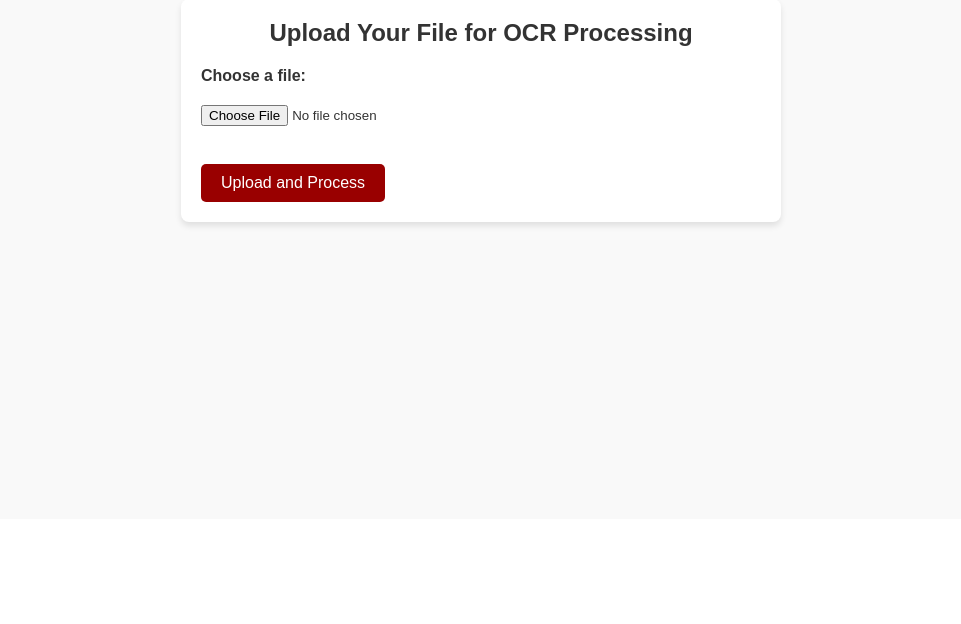
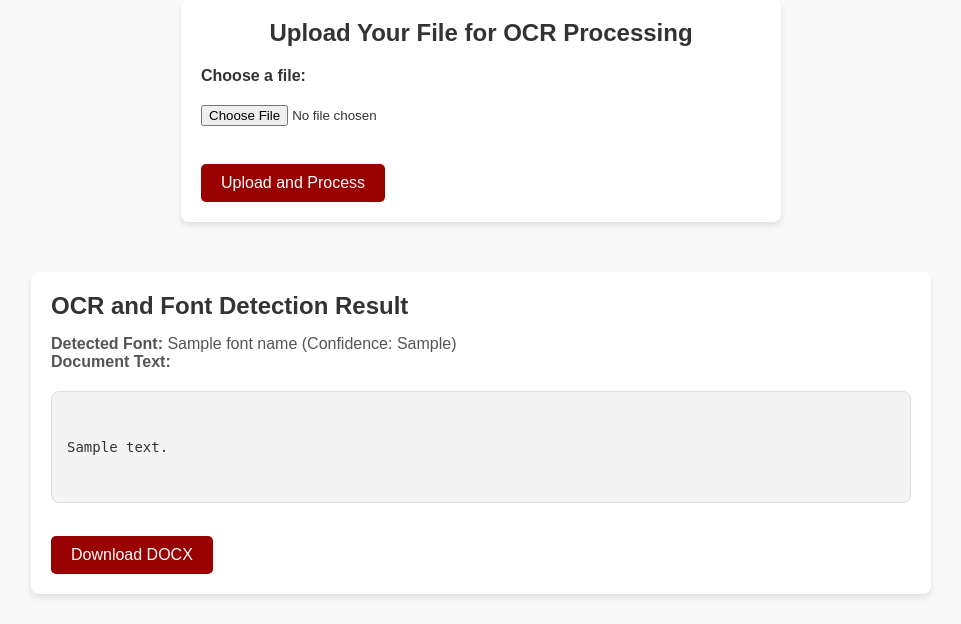
Before and after one commit to Takaguya/khmerPDFOCR, a Flask app: template templates/index.html in a window 1280 px wide. Shown: the part 281-905 px from the top of the page, without its empty margins (159-1120 px from the left). Before the commit the page ends 509 px from the top, so only its background shows below. Run offline with Flask 3, Linux system fonts and the light colour scheme; the template is opened without the code that fills it: most values are stand-ins (such as "Sample title", 1, 10 or a date in 2020).

Commit message:
Add files via upload
Signed-off-by: Takaguya <106542482+Takaguya@users.noreply.github.com>

```diff
--- a/app.py
+++ b/app.py
@@ -1,58 +1,128 @@
 import os
+import cv2
 import pytesseract
-import cv2
 import numpy as np
+import tensorflow as tf
 from flask import Flask, request, render_template, send_from_directory, redirect, url_for
 from docx import Document
 from docx.shared import Pt
 from pdf2image import convert_from_path
 from werkzeug.utils import secure_filename
+import io
+from PIL import Image as PILImage
 
 app = Flask(__name__, static_folder='statics')
 
-# Configuration for directories (relative to the location of the Flask app)
-BASE_DIR = os.path.dirname(os.path.abspath(__file__))  # This gets the folder where the script is located
-UPLOAD_FOLDER = os.path.join(BASE_DIR, 'uploads')  # Relative path for upload folder
-OUTPUT_FOLDER = os.path.join(BASE_DIR, 'document_output')  # Relative path for output folder
+# Configuration for directories
+BASE_DIR = os.path.dirname(os.path.abspath(__file__))
+UPLOAD_FOLDER = os.path.join(BASE_DIR, 'uploads')
+OUTPUT_FOLDER = os.path.join(BASE_DIR, 'document_output')
 
 app.config['UPLOAD_FOLDER'] = UPLOAD_FOLDER
 app.config['OUTPUT_FOLDER'] = OUTPUT_FOLDER
 
-# Ensure upload and output folders exist (created in the same directory as the app)
+# Ensure directories exist
 if not os.path.exists(UPLOAD_FOLDER):
     os.makedirs(UPLOAD_FOLDER)
 if not os.path.exists(OUTPUT_FOLDER):
     os.makedirs(OUTPUT_FOLDER)
 
-def process_image(image_path, doc):
-    """Process a single image file and append OCR results to a .docx file."""
-    image = cv2.imread(image_path)
+# Load font classification model and set up class labels
+model = tf.keras.models.load_model('models/Fontclassifier1.h5')
+class_labels = {
+    0: "Khmer OS",
+    1: "Khmer OS Battambong",
+    2: "Khmer OS Siemreap",
+    # Add more classes as needed
+}
+
+def preprocess_image(image, target_size=(256, 256)):
+    """Preprocess the image for font classification."""
+    image = cv2.cvtColor(image, cv2.COLOR_BGR2RGB)
+    image = cv2.resize(image, target_size)
+    image = image / 255.0  # Normalize to [0, 1]
+    return image
+
+def detect_font(image):
+    """Predict the font of a given image region."""
+    processed_image = preprocess_image(image)
+    processed_image = np.expand_dims(processed_image, axis=0)  # Add batch dimension
+    predictions = model.predict(processed_image)
+    predicted_class = np.argmax(predictions, axis=1)[0]
+    confidence = np.max(predictions)
+    return class_labels[predicted_class], confidence
+
+from docx.shared import Pt, RGBColor
+
+def set_font(run, font_name, font_size=12):
+    """Set the font style for a run of text."""
+    run.font.name = font_name
+    run.font.size = Pt(font_size)
+    run.font.color.rgb = RGBColor(0, 0, 0)  # Set the font color to black (default)
+
+def process_image(image, doc):
+    """Process a single image file, perform OCR, detect fonts, and append results to a .docx file."""
     gray_image = cv2.cvtColor(image, cv2.COLOR_BGR2GRAY)
-    resized_image = cv2.resize(gray_image, (int(gray_image.shape[1] * 1.75), int(gray_image.shape[0] * 1.75)))
-    text = pytesseract.image_to_string(resized_image, config=r'-l khm+eng --psm 3')
+    text_data = pytesseract.image_to_data(gray_image, config=r'-l khm+eng --psm 6', output_type=pytesseract.Output.DICT)
+
+    # Perform OCR and detect font for the entire image
+    result_text = ""
+    for i in range(len(text_data['text'])):
+        if int(text_data['conf'][i]) > 0:  # Filter by confidence
+            word = text_data['text'][i].strip()
+            if word:
+                result_text += word + " "  # Concatenate all words into one string for the full OCR result
+
+    # Detect font for the whole document (based on the first block of text)
+    first_word_image = image[0:100, 0:100]  # Take the first part of the image to detect font
+    font_name, font_confidence = detect_font(first_word_image)
+
+    # Only consider font detection if confidence is at least 0.4
+    if font_confidence < 0.4:
+        font_name = "Font not detected"
+        font_confidence = "N/A"
+
+    # Save the OCR text to the document with the specified font
     paragraph = doc.add_paragraph()
-    run = paragraph.add_run(text)
-    run.font.name = 'Khmer OS Battambong'
-    run.font.size = Pt(13)
+    run = paragraph.add_run(result_text)
+    set_font(run, "Khmer OS Battambang", 12)  # Apply Khmer OS Battambang font
+
+    return result_text, font_name, font_confidence
 
 def process_pdf(pdf_file, output_file_path):
-    """Process a PDF file and save OCR results to a combined .docx file."""
+    """Process a PDF file and save OCR + font results to a combined .docx file."""
     doc = Document()
-    images = convert_from_path(pdf_file)
+    font_name = None
+    font_confidence = None
+
+    images = convert_from_path(pdf_file)  # Convert PDF to a list of PIL Image objects
     for image in images:
-        image_cv = cv2.cvtColor(np.array(image), cv2.COLOR_RGB2BGR)
-        gray_image = cv2.cvtColor(image_cv, cv2.COLOR_BGR2GRAY)
-        resized_image = cv2.resize(image_cv, (int(gray_image.shape[1] * 1.75), int(gray_image.shape[0] * 1.75)))
-        text = pytesseract.image_to_string(resized_image, config=r'-l khm+eng --psm 3')
-        paragraph = doc.add_paragraph()
-        run = paragraph.add_run(text)
-        run.font.name = 'Khmer OS Battambong'
-        run.font.size = Pt(13)
+        image_cv = cv2.cvtColor(np.array(image), cv2.COLOR_RGB2BGR)  # Convert PIL to OpenCV image
+        result_text, page_font_name, page_font_confidence = process_image(image_cv, doc)  # Pass the image data directly
+
+        # If this is the first page, save the font name and confidence
+        if font_name is None and font_confidence is None:
+            font_name = page_font_name
+            font_confidence = page_font_confidence
+
     doc.save(output_file_path)
+    return font_name, font_confidence  # Return font info
+
+# Function to extract text from the docx
+def extract_text_from_docx(docx_file):
+    doc = Document(docx_file)
+    doc_text = ""
+
+    for para in doc.paragraphs:
+        for run in para.runs:
+            doc_text += run.text + " "  # Concatenate the runs to get the full paragraph text
+
+    return doc_text
+
 
 @app.route('/')
 def index():
-    error_message = request.args.get('error')  # Get the error message from the URL, if any
+    error_message = request.args.get('error')  # Get error message if any
     return render_template('index.html', error_message=error_message)
 
 @app.route('/upload', methods=['POST'])
@@ -64,7 +134,7 @@ def upload():
     if file.filename == '':
         return redirect(url_for('index', error="No file selected."))
 
-    # Save the uploaded file
+    # Save uploaded file
     filename = secure_filename(file.filename)
     upload_path = os.path.join(app.config['UPLOAD_FOLDER'], filename)
     file.save(upload_path)
@@ -73,19 +143,33 @@ def upload():
     output_filename = f"{os.path.splitext(filename)[0]}.docx"
     output_path = os.path.join(app.config['OUTPUT_FOLDER'], output_filename)
 
-    # Determine file type and process accordingly
+    # Process file based on type
     file_ext = os.path.splitext(filename)[1].lower()
+
     if file_ext == '.pdf':
-        process_pdf(upload_path, output_path)
+        # For PDFs, convert pages to images and process
+        font_name, font_confidence = process_pdf(upload_path, output_path)
     elif file_ext in ['.jpg', '.jpeg', '.png', '.bmp', '.tiff']:
+        # For image files, load and process the image
+        try:
+            img = PILImage.open(upload_path)  # Open the image using PIL
+            image_cv = np.array(img)  # Convert PIL image to NumPy array (OpenCV format)
+            if img.mode == 'RGB':  # Ensure the image is in RGB mode
+                image_cv = cv2.cvtColor(image_cv, cv2.COLOR_RGB2BGR)
+        except Exception as e:
+            return redirect(url_for('index', error=f"Error loading image: {str(e)}"))
+
         doc = Document()
-        process_image(upload_path, doc)
+        result_text, font_name, font_confidence = process_image(image_cv, doc)  # Pass the OpenCV image here
         doc.save(output_path)
     else:
-        # Return an error message if file type is not supported
         return redirect(url_for('index', error="Unsupported file type. Please upload a PDF or an image file."))
 
-    return redirect(url_for('download', filename=output_filename))
+    # Extract full text from the .docx file
+    doc_text = extract_text_from_docx(output_path)
+
+    # Pass the full text, font name, font confidence, and download link to the template
+    return render_template('index.html', doc_text=doc_text, font_name=font_name, font_confidence=font_confidence, download_link=output_filename)
 
 @app.route('/download/<filename>')
 def download(filename):
--- a/statics/css/styles.css
+++ b/statics/css/styles.css
@@ -62,7 +62,6 @@ body {
     font-size: 16px;  /* Font size */
 }
 
-
 /* Form Container */
 .form-container {
     max-width: 600px;
@@ -80,7 +79,6 @@ body {
     margin-bottom: 20px;
     color: #333;
 }
-
 
 .form-container label {
     font-size: 16px;
@@ -109,3 +107,73 @@ body {
 .form-container button:hover {
     background-color: #cc0000;
 }
+
+/* Result Container */
+.result-container {
+    max-width: 900px;
+    margin: 30px auto;
+    padding: 20px;
+    background: #fff;
+    box-shadow: 0 4px 6px rgba(0, 0, 0, 0.1);
+    border-radius: 8px;
+}
+
+.result-container h2 {
+    font-size: 24px;
+    font-weight: bold;
+    color: #333;
+    margin-bottom: 15px;
+}
+
+.result-container p {
+    font-size: 16px;
+    color: #555;
+}
+
+.doc-content {
+    font-family: 'Courier New', monospace;
+    white-space: pre-wrap;  /* Ensures long lines break and wrap correctly */
+    word-wrap: break-word;  /* Prevents words from breaking outside the box */
+    font-size: 14px;
+    color: #333;
+    margin-top: 20px;
+    max-height: 400px; /* Limits the height of the text box */
+    overflow-y: auto; /* Adds scroll if content exceeds the height */
+    padding: 15px; /* Adds space around the text for better readability */
+    background-color: #f4f4f4; /* Light background for contrast */
+    border-radius: 8px; /* Rounded corners for a smooth look */
+    border: 1px solid #ddd; /* Subtle border for structure */
+    width: 100%; /* Ensures the box takes up full width of its container */
+    box-sizing: border-box; /* Ensures padding is included in the element's width calculation */
+}
+
+.doc-content pre {
+    margin: 0; /* Remove default margin from <pre> tag */
+    white-space: pre-wrap;  /* Ensures text wraps within the box */
+    word-wrap: break-word;  /* Prevents words from breaking outside the box */
+}
+
+
+.download-button {
+    display: inline-block;
+    margin-top: 15px;
+    padding: 10px 20px;
+    background-color: #990000;
+    color: #fff;
+    text-decoration: none;
+    border-radius: 5px;
+    transition: background-color 0.3s ease;
+}
+
+.download-button:hover {
+    background-color: #cc0000;
+}
+
+.error-message {
+    padding: 15px;
+    background-color: #f8d7da;
+    color: #721c24;
+    border: 1px solid #f5c6cb;
+    border-radius: 5px;
+    text-align: center;
+}
--- a/templates/index.html
+++ b/templates/index.html
@@ -32,5 +32,23 @@
             <button type="submit">Upload and Process</button>
         </form>
     </div>
+
+    {% if doc_text %}
+    <div class="result-container">
+        <h2>OCR and Font Detection Result</h2>
+        <p><strong>Detected Font:</strong> {{ font_name }} (Confidence: {{ font_confidence }})</p>
+        <p><strong>Document Text:</strong></p>
+        <div class="doc-content">
+            <pre>{{ doc_text }}</pre>
+        </div>
+        <br>
+        <a href="{{ url_for('download', filename=download_link) }}" class="download-button">Download DOCX</a>
+    </div>
+    {% elif error_message %}
+    <div class="error-message">
+        <p>{{ error_message }}</p>
+    </div>
+    {% endif %}
+
 </body>
 </html>
```
